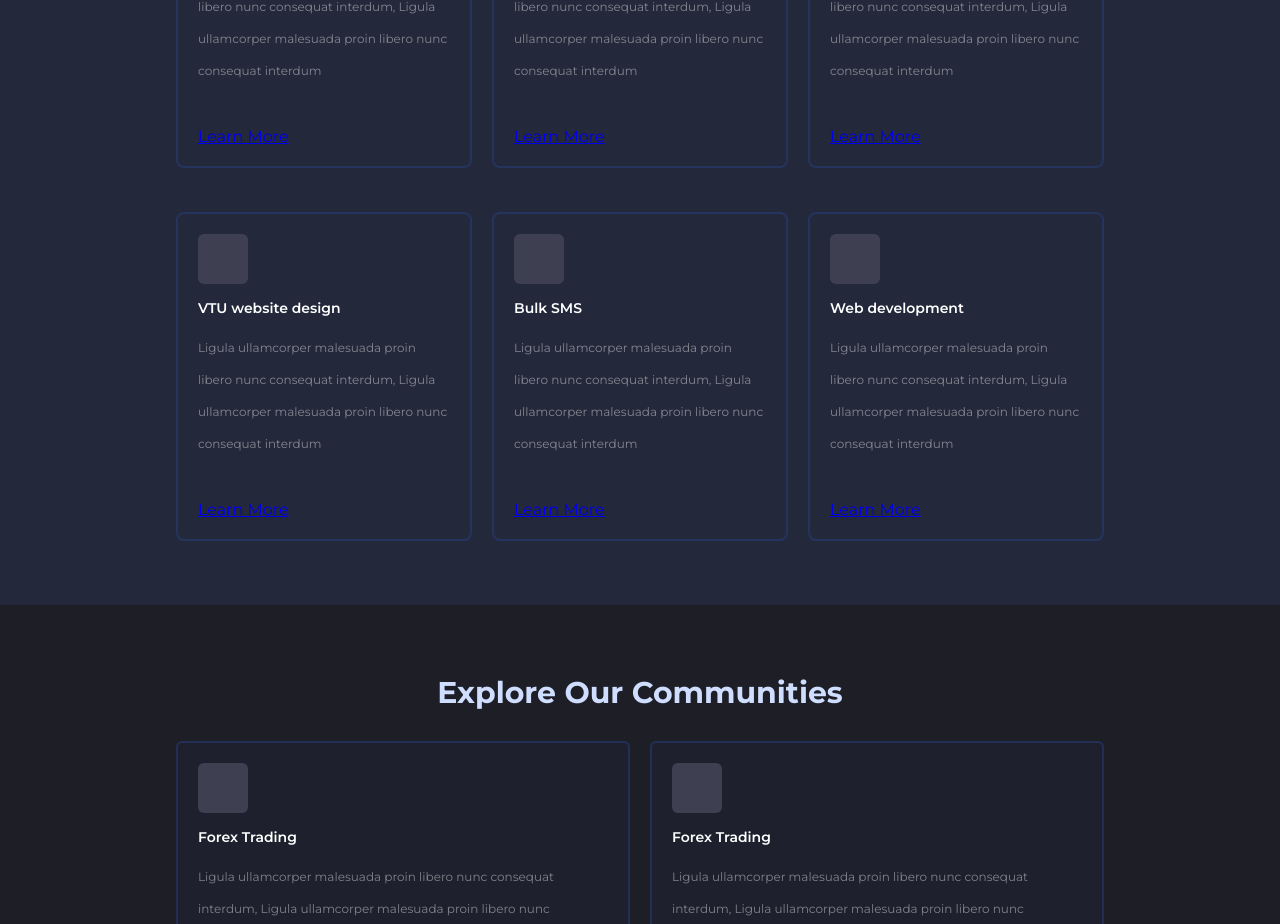
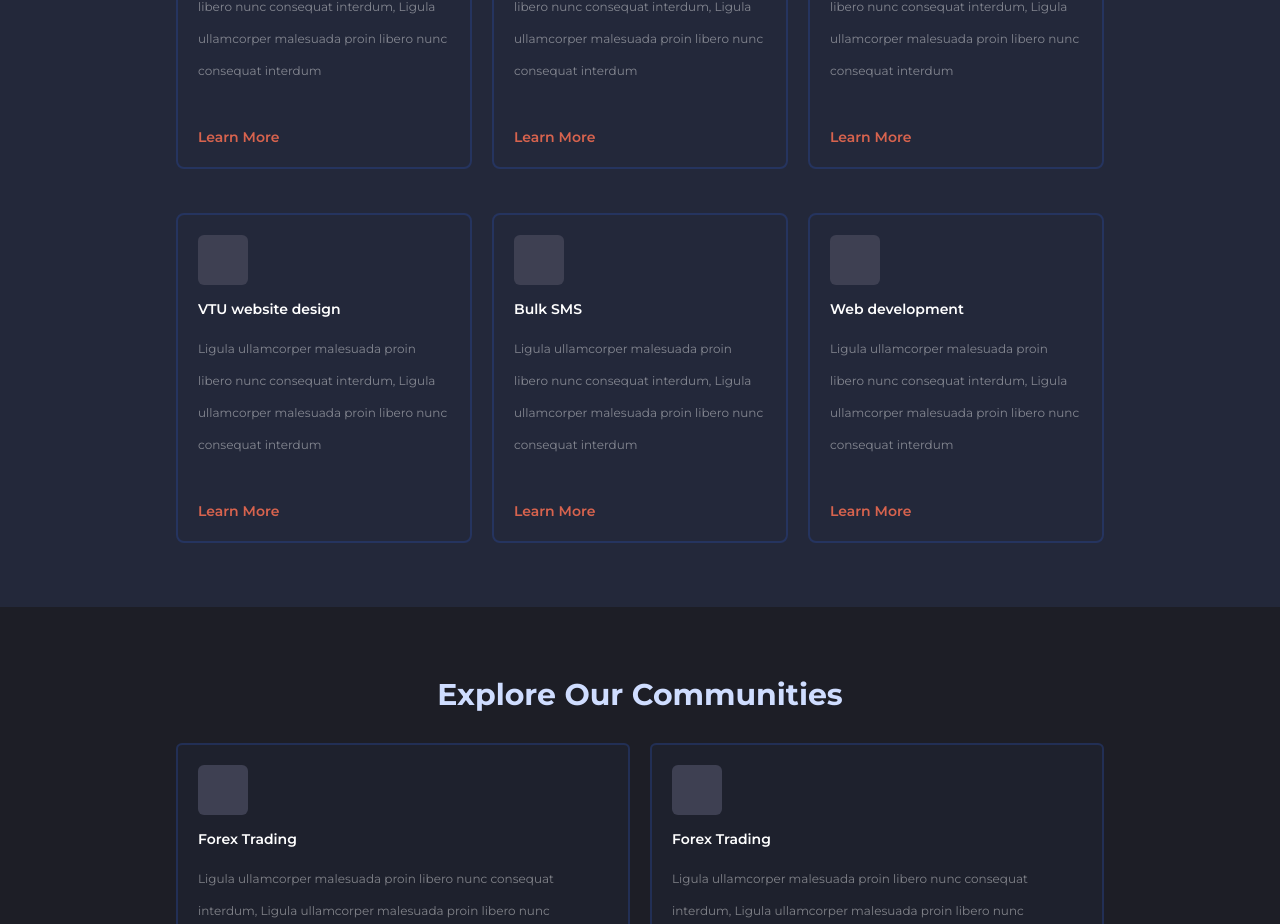
Before and after one commit to HamidTech360/swiftTelecoms, a React (Vite) app: page / in a window 1280 px wide. Shown: the part 1795-2719 px from the top of the page. Built offline with nearby package versions, Linux system fonts and the light colour scheme.

Commit message:
adding class to the link

```diff
--- a/src/screens/Home/offer.tsx
+++ b/src/screens/Home/offer.tsx
@@ -67,7 +67,12 @@ function OfferSection() {
             <p className="text-xs font-normal leading-8 text-[#ffffff70] mb-10">
               {item.text}{' '}
             </p>
-            <Link to={'#'}>Learn More </Link>
+            <Link
+              to={'#'}
+              className="text-[#D7634E] text-sm font-semibold no-underline "
+            >
+              Learn More{' '}
+            </Link>
           </div>
         ))}
       </div>
```
